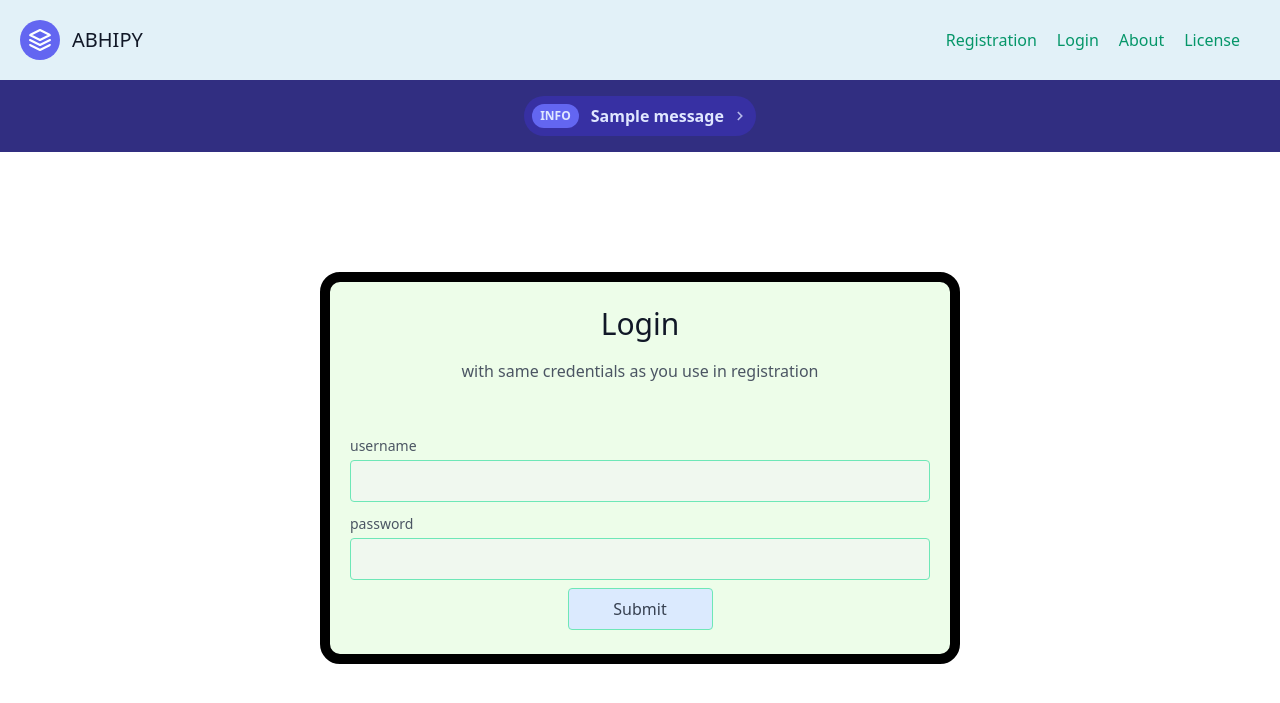
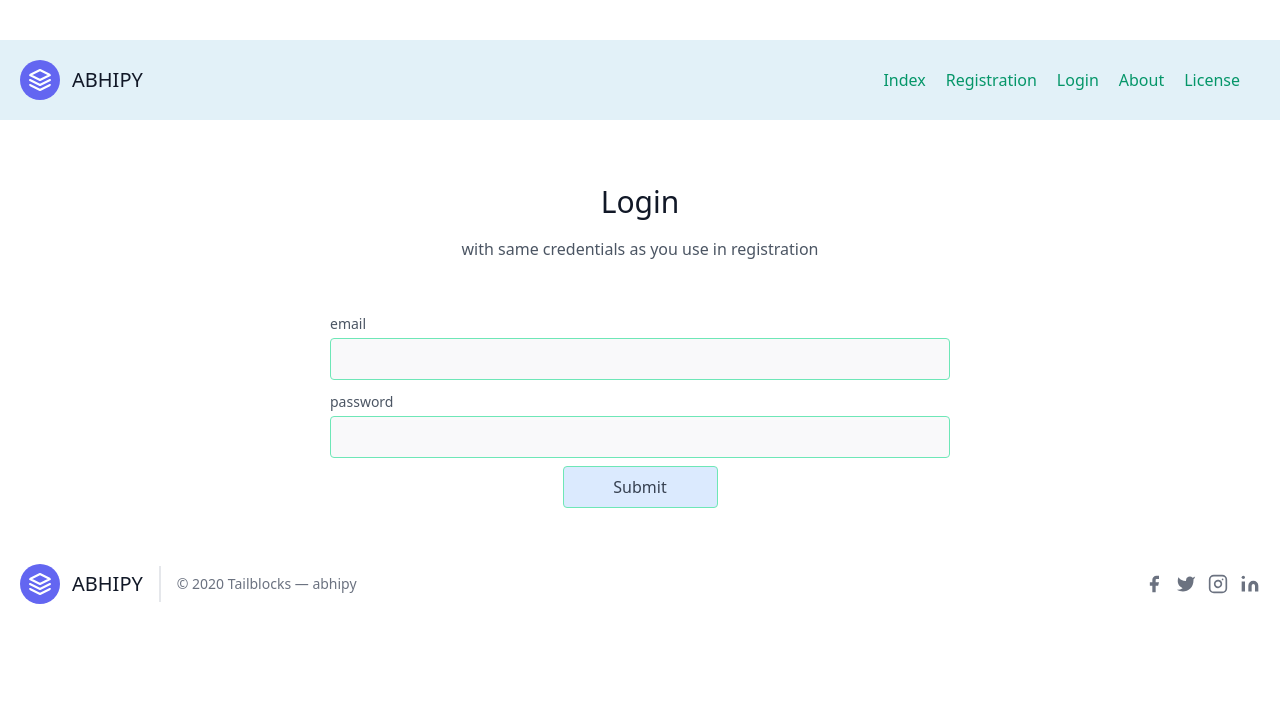
Before and after one commit to abhishekpythons/cs-project, a Django app: page /login/ in a window 1280 px wide. Shown: the top 703 px of the page. Run offline with Django 3.2, Linux system fonts and the light colour scheme; tables that the repository leaves empty hold one stand-in row (values such as "Sample post"); one stand-in notice (Sample message) is shown.

Commit message:
pages maintained, message and footer added

```diff
--- a/login/urls.py
+++ b/login/urls.py
@@ -3,6 +3,6 @@ from . import views
 
 urlpatterns = [
     path('', views.login_form),
-    path('submit_form/', views.view_form),
+    path('dashboard/', views.view_form),
 
 ]
--- a/login/views.py
+++ b/login/views.py
@@ -1,30 +1,46 @@
 from django.shortcuts import render
-from django.http import HttpResponse
 from django.views.decorators.csrf import csrf_exempt
 import mysql.connector
+
 
 def login_form(request):
     return render(request, 'login_page.html')
 
-def fetch_pass(username):
-    conn = mysql.connector.connect(host="sql12.freemysqlhosting.net", user='sql12394795', password='u4Z2pxHSqk', database='sql12394795')
+
+def fetch_user_and_pass(email):
+    credentials = {}
+    conn = mysql.connector.connect(host="sql12.freemysqlhosting.net", user='sql12394795', password='u4Z2pxHSqk',
+                                   database='sql12394795')
     cur = conn.cursor()
-    cur.execute(f'select password from user_details where username="{username}"')
+    cur.execute('select email from user_details')
     data = cur.fetchall()
-    print(data[0][0])
-    return data[0][0]
+    data = [i[0] for i in data]
+    if email in data:
+        cur.execute(f'select username, password from user_details where email="{email}"')
+        data = cur.fetchall()
+        credentials['email'] = email
+        print(data)
+        credentials['username'] = data[0][0]
+        credentials['password'] = data[0][1]
+        print(credentials)
+        return credentials
+    else:
+        return None
+
 
 @csrf_exempt
 def view_form(request):
-    credentials={}
-    username = request.POST['username']
+    email = request.POST['email']
     password = request.POST['password']
-    if password == fetch_pass(username):
-        credentials['password'] = password
-        credentials['username'] = username
-        # return HttpResponse(f"<h1 style='color:red'> Welcome, {username} ! </h1>")
-        return render(request, 'dashboard.html', credentials)
+    credentials = fetch_user_and_pass(email)
+    if credentials:
+        if password == credentials['password']:
+            # return HttpResponse(f"<h1 style='color:red'> Welcome, {username} ! </h1>")
+            return render(request, 'dashboard.html', credentials)
+        else:
+            return render(request, 'login_page.html',
+                          {'type': 'error', 'color': 'red', 'message': 'password is incorrect'})
     else:
         # return HttpResponse(f' sorry username or password is incorrect')
-        return render(request, 'invalid_user.html')
+        return render(request, 'login_page.html', {'type': 'error', 'color': 'red', 'message': 'username is incorrect'})
 # Create your views here.
--- a/project1/urls.py
+++ b/project1/urls.py
@@ -16,23 +16,43 @@ Including another URLconf
 from django.contrib import admin
 from django.urls import path, include
 from django.shortcuts import render
+import mysql.connector
+from django.http import HttpResponse
+
 
 def home(request):
     return render(request, 'index.html')
+
+
 def about(request):
     return render(request, 'about.html')
+
+
 def show_license(request):
     return render(request, 'license.html')
+
+
 def contact(request):
     return render(request, 'contact.html')
 
+
+def reset_database(request):
+    conn = mysql.connector.connect(host="sql12.freemysqlhosting.net", user='sql12394795', password='u4Z2pxHSqk',
+                                   database='sql12394795')
+    cur = conn.cursor()
+    cur.execute("delete from user_details")
+    conn.commit()
+    return render(request, 'index.html', {'type': 'database', 'color': 'indigo', 'message': 'database resets successfully'})
+
+
 urlpatterns = [
     path('', home),
+    path('home/', home),
     path('admin/', admin.site.urls),
     path('about/', about),
     path('license/', show_license),
     path('contact', contact),
     path('login/', include('login.urls')),
     path('registration/', include('registration.urls')),
-
+    path('admin/clear', reset_database)
 ]
--- a/templates/layout.html
+++ b/templates/layout.html
@@ -13,7 +13,8 @@
   }
 </style>
 <body>
-  <header class="text-green-600 body-font" style="background-color: rgba(212, 235, 245, 0.671);">
+
+  <header class="text-green-600 body-font my-10" style="background-color: rgba(212, 235, 245, 0.671);">
     <div class="container mx-auto flex flex-wrap p-5 flex-col md:flex-row items-center">
       <a class="flex title-font font-medium items-center text-gray-900 mb-4 md:mb-0">
         <svg xmlns="http://www.w3.org/2000/svg" fill="none" stroke="currentColor" stroke-linecap="round"
@@ -24,6 +25,7 @@
         <span class="ml-3 text-xl">ABHIPY</span>
       </a>
       <nav class="md:ml-auto flex flex-wrap items-center text-base justify-center">
+        <a href='/home/' class="mr-5 hover:text-gray-900 hover-underline">Index</a>
         <a href='/registration/' class="mr-5 hover:text-gray-900 hover-underline">Registration</a>
         <a href='/login/' class="mr-5 hover:text-gray-900 hover-underline">Login</a>
         <a href='/about/' class="mr-5 hover:text-gray-900 hover-underline">About</a>
@@ -38,12 +40,56 @@
       </button> -->
     </div>
   </header>
-
-
-  {% include 'messages.html' %}
+{% if message %}
+  <div class="-m-2 text-center">
+    <div class="p-2">
+      <div class="inline-flex items-center bg-white leading-none text-pink-600 rounded-full p-2 shadow text-teal text-sm">
+        <span class="inline-flex bg-{{color}}-600 text-white rounded-full h-6 px-3 justify-center items-center">{{type}}</span>
+        <span class="inline-flex px-2">{{message}}</span>
+      </div>
+    </div>
+{% endif %}
 
   {%block bl1%} {%endblock%}
 
+
+  <footer class="text-gray-600 body-font">
+    <div class="container px-5 py-8 mx-auto flex items-center sm:flex-row flex-col">
+      <a class="flex title-font font-medium items-center md:justify-start justify-center text-gray-900">
+        <svg xmlns="http://www.w3.org/2000/svg" fill="none" stroke="currentColor" stroke-linecap="round" stroke-linejoin="round" stroke-width="2" class="w-10 h-10 text-white p-2 bg-indigo-500 rounded-full" viewBox="0 0 24 24">
+          <path d="M12 2L2 7l10 5 10-5-10-5zM2 17l10 5 10-5M2 12l10 5 10-5"></path>
+        </svg>
+        <span class="ml-3 text-xl">ABHIPY</span>
+      </a>
+      <p class="text-sm text-gray-500 sm:ml-4 sm:pl-4 sm:border-l-2 sm:border-gray-200 sm:py-2 sm:mt-0 mt-4">© 2020 Tailblocks — abhipy
+        <!-- <a href="https://twitter.com/knyttneve" class="text-gray-600 ml-1" rel="noopener noreferrer" target="_blank">@knyttneve</a> -->
+      </p>
+      <span class="inline-flex sm:ml-auto sm:mt-0 mt-4 justify-center sm:justify-start">
+        <a class="text-gray-500">
+          <svg fill="currentColor" stroke-linecap="round" stroke-linejoin="round" stroke-width="2" class="w-5 h-5" viewBox="0 0 24 24">
+            <path d="M18 2h-3a5 5 0 00-5 5v3H7v4h3v8h4v-8h3l1-4h-4V7a1 1 0 011-1h3z"></path>
+          </svg>
+        </a>
+        <a class="ml-3 text-gray-500">
+          <svg fill="currentColor" stroke-linecap="round" stroke-linejoin="round" stroke-width="2" class="w-5 h-5" viewBox="0 0 24 24">
+            <path d="M23 3a10.9 10.9 0 01-3.14 1.53 4.48 4.48 0 00-7.86 3v1A10.66 10.66 0 013 4s-4 9 5 13a11.64 11.64 0 01-7 2c9 5 20 0 20-11.5a4.5 4.5 0 00-.08-.83A7.72 7.72 0 0023 3z"></path>
+          </svg>
+        </a>
+        <a class="ml-3 text-gray-500">
+          <svg fill="none" stroke="currentColor" stroke-linecap="round" stroke-linejoin="round" stroke-width="2" class="w-5 h-5" viewBox="0 0 24 24">
+            <rect width="20" height="20" x="2" y="2" rx="5" ry="5"></rect>
+            <path d="M16 11.37A4 4 0 1112.63 8 4 4 0 0116 11.37zm1.5-4.87h.01"></path>
+          </svg>
+        </a>
+        <a class="ml-3 text-gray-500">
+          <svg fill="currentColor" stroke="currentColor" stroke-linecap="round" stroke-linejoin="round" stroke-width="0" class="w-5 h-5" viewBox="0 0 24 24">
+            <path stroke="none" d="M16 8a6 6 0 016 6v7h-4v-7a2 2 0 00-2-2 2 2 0 00-2 2v7h-4v-7a6 6 0 016-6zM2 9h4v12H2z"></path>
+            <circle cx="4" cy="4" r="2" stroke="none"></circle>
+          </svg>
+        </a>
+      </span>
+    </div>
+  </footer>
 </body>
 
 </html>
--- a/templates/license.html
+++ b/templates/license.html
@@ -1,7 +1,7 @@
 {%extends "layout.html" %}
 
 {%block bl1%}
-<p align="center" style="font-size: 5vw; font-family:Franklin Gothic Medium;">License</p>
+<p align="center" style="font-size: 5vw; font-family:Franklin Gothic Medium;">License (MIT)</p>
 <p style='color: hotpink;font-size: 150%; text-align: center; '>
         Permission is hereby granted, free of charge, to any person obtaining a copy of this software and associated documentation files (the "Software"), to deal in the Software without restriction, including without limitation the rights to use, copy, modify, merge, publish, distribute, sublicense, and/or sell copies of the Software, and to permit persons to whom the Software is furnished to do so, subject to the following conditions:
 </br> </br>
--- a/templates/login_page.html
+++ b/templates/login_page.html
@@ -1,19 +1,31 @@
 {%extends "layout.html" %}
 
 {%block bl1%}
-    <form method='post' action='submit_form/' style='background-color: rgba(158, 245, 136, 0.185); border-style: solid; border-color: black; border-width: 10px; border-radius: 20px; margin-left: 25%; margin-right: 25%; margin-top:15vh;'>
+    <form method='post' action='/login/dashboard/' >
         <section class="text-gray-600 body-font relative" >
             <div class="container px-5 py-6 mx-auto">
                 <div class="flex flex-col text-center w-full mb-12">
                     <h1 class="sm:text-3xl text-2xl font-medium title-font mb-4 text-gray-900">Login</h1>
                     <p class="lg:w-2/3 mx-auto leading-relaxed text-base">with same credentials as you use in registration</p>
                 </div>
-                <div class="lg:w-full md:w-2/3 mx-auto">
+                <div class="lg:w-1/2 md:w-2/3 mx-auto">
                     <div class="flex flex-wrap -m-2">
                         <div class="p-2 w-full">
                             <div class="relative">
-                                <label for="name" class="leading-7 text-sm text-gray-600">username</label>
-                                <input type="text" name="username"
+                                <label for="name" class="leading-7 text-sm text-gray-600">email</label>
+                                <input type="text" name="email"
+                                    class="w-full bg-gray-100 bg-opacity-50 rounded border border-green-300 focus:border-indigo-500 focus:bg-white focus:ring-2 focus:ring-indigo-200 text-base outline-none text-green-700 py-1 px-3 leading-8 transition-colors duration-200 ease-in-out">
+                            </div>
+                        </div>
+                    </div>
+                </div>
+
+                <div class="lg:w-1/2 md:w-2/3 mx-auto">
+                    <div class="flex flex-wrap -m-2">
+                        <div class="p-2 w-full">
+                            <div class="relative">
+                                <label for="name" class="leading-7 text-sm text-gray-600">password</label>
+                                <input type="password" name="password"
                                     class="w-full bg-gray-100 bg-opacity-50 rounded border border-green-300 focus:border-indigo-500 focus:bg-white focus:ring-2 focus:ring-indigo-200 text-base outline-none text-green-700 py-1 px-3 leading-8 transition-colors duration-200 ease-in-out">
                             </div>
                         </div>
@@ -21,19 +33,7 @@
                 </div>
 
 
-                <div class="lg:w-full md:w-2/3 mx-auto">
-                    <div class="flex flex-wrap -m-2">
-                        <div class="p-2 w-full">
-                            <div class="relative">
-                                <label for="password" class="leading-7 text-sm text-gray-600">password</label>
-                                <input type="password" name="password"
-                                    class="w-full bg-gray-100 bg-opacity-50 rounded border border-green-300 focus:border-indigo-500 focus:bg-white focus:ring-2 focus:ring-indigo-200 text-base outline-none text-green-700 py-1 px-3 leading-8 transition-colors duration-200 ease-in-out">
-                            </div>
-                        </div>
-                    </div>
-                </div>
-
-                <div class="lg:w-full md:w-1/3 mx-auto">
+                <div class="lg:w-1/2 md:w-2/3 mx-auto">
                     <div class="flex flex-wrap -m-2">
                         <div class="p-2 w-full" align="center">
                             <input type="submit" class="w-1/4 bg-blue-100 bg-opacity-100 rounded border border-green-300 focus:border-indigo-500 focus:bg-white focus:ring-2 focus:ring-indigo-200 text-base outline-none text-gray-700 py-1 px-3 leading-8 transition-colors duration-200 ease-in-out">
--- a/templates/messages.html
+++ /dev/null
@@ -1,26 +0,0 @@
-{% if messages %}
-    {% for message in messages %}
-        <div class="bg-indigo-900 text-center py-4 lg:px-4">
-            <div class="p-2 bg-indigo-800 items-center text-indigo-100 leading-none lg:rounded-full flex lg:inline-flex" role="alert">
-            <span class="flex rounded-full bg-indigo-500 uppercase px-2 py-1 text-xs font-bold mr-3">info</span>
-            <span class="font-semibold mr-2 text-left flex-auto">{{message}}</span>
-            <svg class="fill-current opacity-75 h-4 w-4" xmlns="http://www.w3.org/2000/svg" viewBox="0 0 20 20"><path d="M12.95 10.707l.707-.707L8 4.343 6.586 5.757 10.828 10l-4.242 4.243L8 15.657l4.95-4.95z"/></svg>
-            </div>
-        </div>
-        <!-- <div style="background-color: aquamarine;" class="bg-teal-100 border-t-4 border-teal-500 rounded-b text-teal-900 px-4 py-3 shadow-md" role="alert">
-            <div class="flex" >
-            <div class="py-1"><svg class="fill-current h-6 w-6 text-teal-500 mr-4" xmlns="http://www.w3.org/2000/svg" viewBox="0 0 20 20"><path d="M2.93 17.07A10 10 0 1 1 17.07 2.93 10 10 0 0 1 2.93 17.07zm12.73-1.41A8 8 0 1 0 4.34 4.34a8 8 0 0 0 11.32 11.32zM9 11V9h2v6H9v-4zm0-6h2v2H9V5z"/></svg></div>
-            <div>
-                <p class="font-bold">{{message}}</p>
-                <p class="text-sm">choose another option</p>
-            </div>
-            </div>
-        </div> -->
-        <!-- <div class="flex items-center bg-blue-500 text-white text-sm font-bold px-4 py-3" role="alert">
-            <svg class="fill-current w-4 h-4 mr-2" xmlns="http://www.w3.org/2000/svg" viewBox="0 0 20 20"><path d="M12.432 0c1.34 0 2.01.912 2.01 1.957 0 1.305-1.164 2.512-2.679 2.512-1.269 0-2.009-.75-1.974-1.99C9.789 1.436 10.67 0 12.432 0zM8.309 20c-1.058 0-1.833-.652-1.093-3.524l1.214-5.092c.211-.814.246-1.141 0-1.141-.317 0-1.689.562-2.502 1.117l-.528-.88c2.572-2.186 5.531-3.467 6.801-3.467 1.057 0 1.233 1.273.705 3.23l-1.391 5.352c-.246.945-.141 1.271.106 1.271.317 0 1.357-.392 2.379-1.207l.6.814C12.098 19.02 9.365 20 8.309 20z"/></svg>
-            <p>
-                {{message}}
-            </p>
-        </div> -->
-    {% endfor %}
-{% endif %}
--- a/templates/registration_page.html
+++ b/templates/registration_page.html
@@ -1,7 +1,7 @@
 {%extends "layout.html" %}
 
 {%block bl1%}
-    <form method='post' action='register/'>
+    <form method='post' action='/registration/register/'>
         <section class="text-gray-600 body-font relative">
             <div class="container px-5 py-12 mx-auto">
                 <div class="flex flex-col text-center w-full mb-12">
```
Also changed, not shown: registration/views.py (+18 -6 lines), templates/dashboard.html (+8 -10 lines), templates/index.html (+8 -7 lines), templates/invalid_user.html (deleted, +0 -10 lines).
